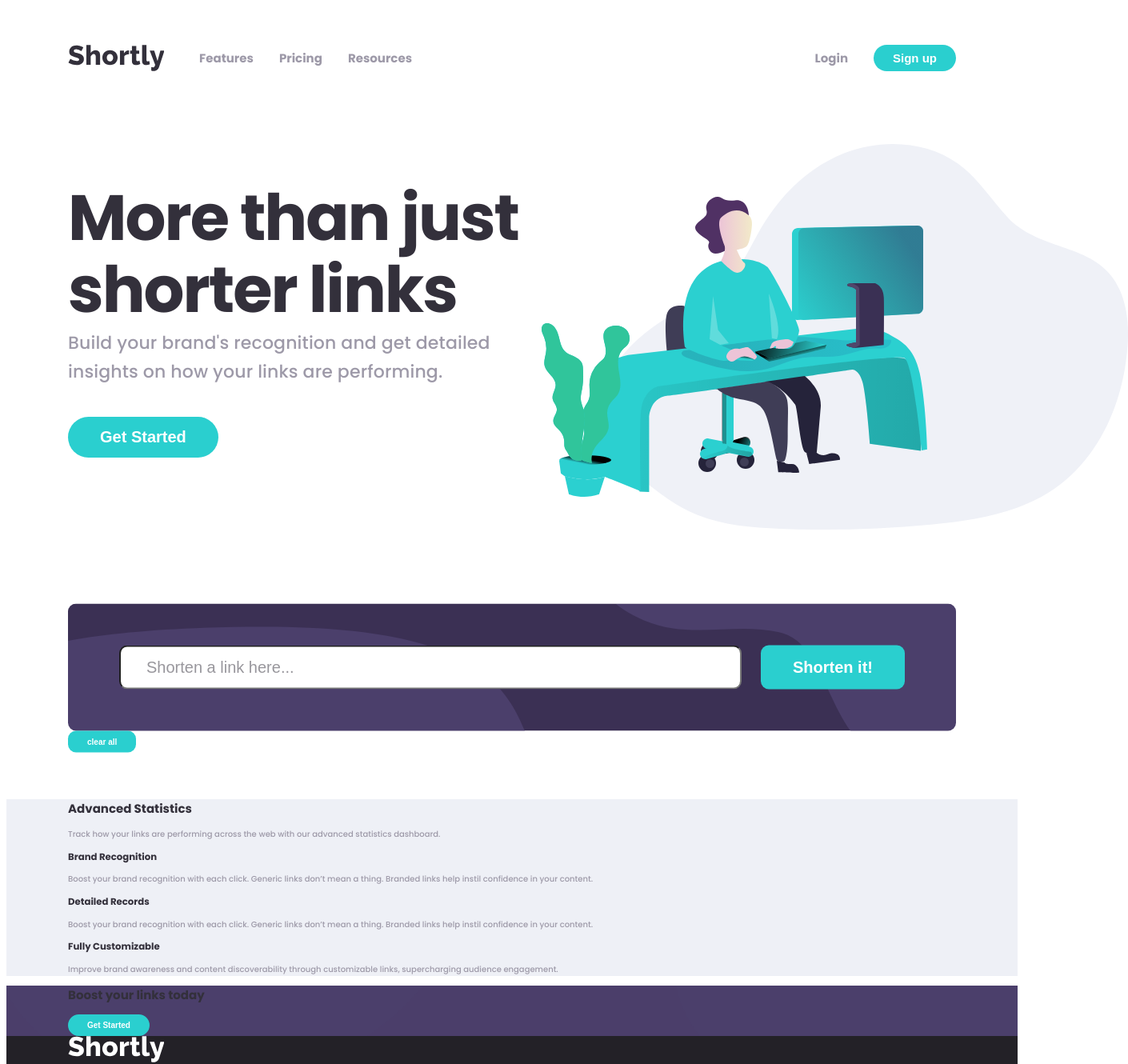
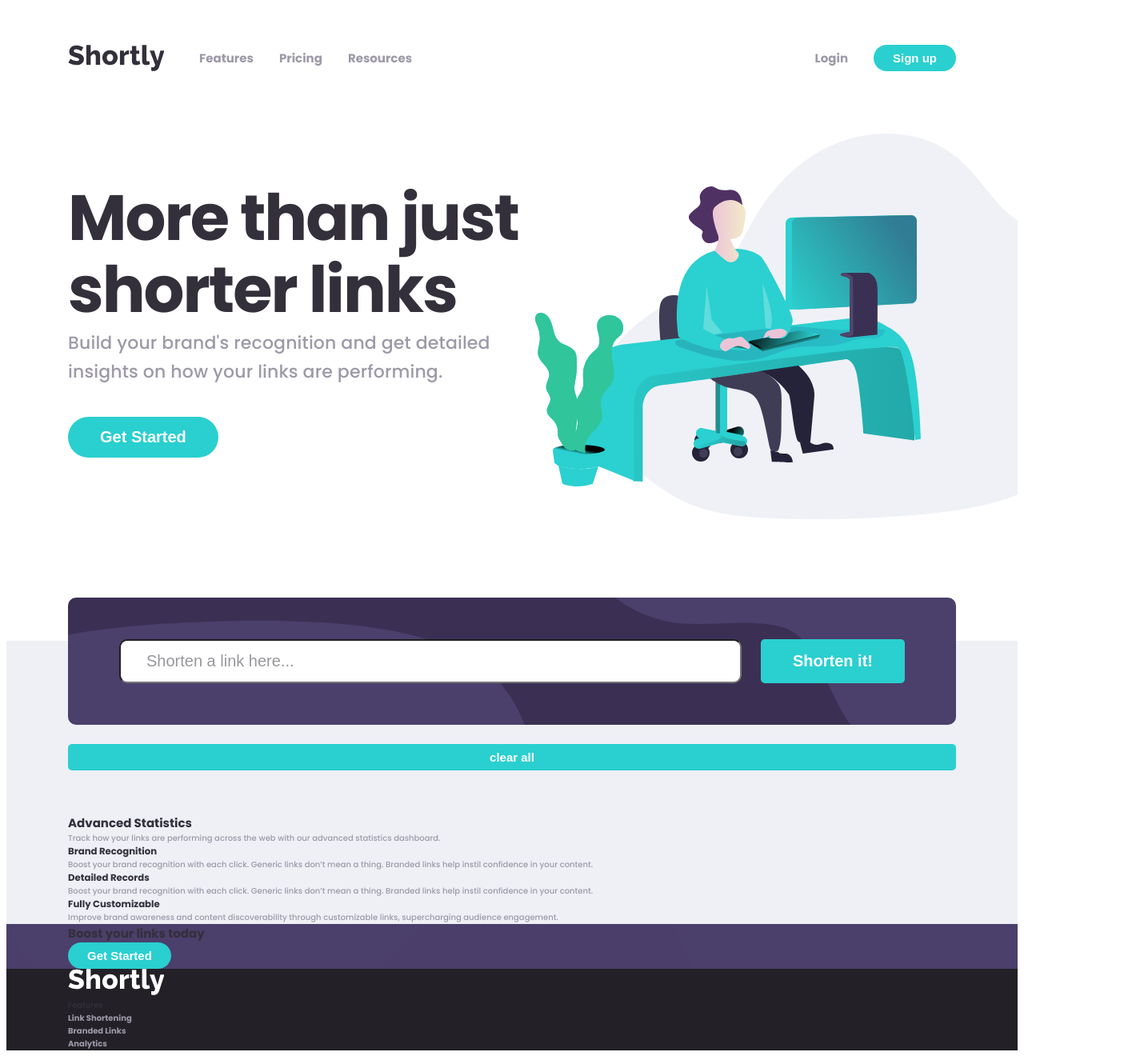
Before and after one commit to andythefan1/url-shortly-design-challenge, a React (Create React App) app: page / in a window 1280 px wide. Shown: the top 1330 px of the page at 80% size, 1410 px wide, since content can reach past the window. Built offline with nearby package versions, Linux system fonts and the light colour scheme.

Commit message:
implemented shortened URL list; fixing hero image

```diff
--- a/src/App.css
+++ b/src/App.css
@@ -20,10 +20,19 @@ footer {
 
 section.landing {
 	height: 66.4rem;
+	position: relative;
+	overflow: hidden;
 }
 
-.shorten-url {
+section.shorten-url {
+	background-color: var(--var-blue-light);
+}
+
+.shorten-url.container-centered {
 	transform: translateY(-25%);
+	display: flex;
+	flex-direction: column;
+	row-gap: 2.4rem;
 }
 
 section.more-info {
@@ -51,6 +60,8 @@ section.call-to-action {
 
 /* COMPONENTS */
 
+/* GENERAL STYLES */
+
 .rounded {
 	border-radius: 10px;
 }
@@ -61,7 +72,8 @@ section.call-to-action {
 
 .card {
 	background-color: var(--var-white);
-	border-radius: 6px;
+	border-radius: 5px;
+	padding: 1.8rem 3.2rem;
 }
 
 nav {
@@ -71,6 +83,12 @@ nav {
 
 .landing-background {
 	position: absolute;
-	top: 18rem;
+	top: 3rem;
 	right: -13rem;
 }
+
+.shorten-url-list {
+	display: flex;
+	flex-direction: column;
+	row-gap: 1.6rem;
+}
--- a/src/components/Button/index.jsx
+++ b/src/components/Button/index.jsx
@@ -7,7 +7,7 @@ export const Button = ({
 	isDisabled,
 	children,
 }) => {
-	let classList = '';
+	let classList = 'button ';
 	if (isPrimary) {
 		classList += 'primary ';
 	}
--- a/src/components/Button/styles.css
+++ b/src/components/Button/styles.css
@@ -1,9 +1,10 @@
 button {
+	font-size: 1.5rem;
 	font-weight: 700;
 	color: var(--var-white);
 	background-color: var(--var-cyan);
 	border: none;
-	border-radius: 10px;
+	border-radius: 5px;
 	padding: 8px 24px;
 }
 
@@ -12,6 +13,10 @@ button.primary {
 	padding: 1.4rem 4rem;
 }
 
+button:hover {
+	cursor: pointer;
+}
+
 button:active,
 button:focus,
 button:hover,
--- a/src/components/ShortenedURLCard/index.jsx
+++ b/src/components/ShortenedURLCard/index.jsx
@@ -1,13 +1,17 @@
+import { Button } from '../Button';
 import './styles.css';
 
-export const ShortenedURLCard = ({ header, children }) => {
+export const ShortenedURLCard = ({ header, onClick, body }) => {
 	return (
 		<div className='card shorten-url-card'>
-			<div className='shorten-url-card-header'>
-				<p>{header}</p>
+			<div className='shorten-url-card-header'>{header}</div>
+
+			<div className='shorten-url-card-body'>
+				<a className='shorten-url-link' href={body}>
+					{body}
+				</a>
+				<Button onClick={() => onClick(body)}>Copy</Button>
 			</div>
-			<hr />
-			<div className='shorten-url-card-body'>{children}</div>
 		</div>
 	);
 };
--- a/src/components/ShortenedURLCard/styles.css
+++ b/src/components/ShortenedURLCard/styles.css
@@ -1,3 +1,18 @@
 .shorten-url-card {
-	border: 1px solid grey;
+	display: flex;
+	justify-content: space-between;
+	font-size: 2rem;
 }
+
+.shorten-url-card-body {
+	display: flex;
+	column-gap: 2.4rem;
+}
+
+.shorten-url-card-body .button {
+	font-size: 1.5rem;
+}
+
+a.shorten-url-link {
+	color: var(--var-cyan);
+}
--- a/src/containers/Shortly/index.jsx
+++ b/src/containers/Shortly/index.jsx
@@ -35,7 +35,6 @@ export const Shortly = () => {
 	};
 
 	const handleCopyURL = async (value) => {
-		debugger;
 		try {
 			if (value.length > 0) {
 				await navigator.clipboard.writeText(value);
@@ -47,6 +46,7 @@ export const Shortly = () => {
 		}
 	};
 
+	console.log('shortenedURLs: ', shortenedURLs);
 	return (
 		<div className='shortly-app'>
 			<header>
@@ -63,7 +63,7 @@ export const Shortly = () => {
 						<Hero></Hero>
 					</div>
 				</section>
-				<section className=''>
+				<section className='shorten-url'>
 					<div className='shorten-url container-centered'>
 						<ShortenURLForm
 							onChange={handleURLInput}
@@ -74,17 +74,14 @@ export const Shortly = () => {
 						></ShortenURLForm>
 						<div className='shorten-url-list'>
 							{shortenedURLs.map((shortenedURL, i) => (
-								<ShortenedURLCard key={i} header={shortenedURL.originalURL}>
-									{shortenedURL.shortURL}
-									<Button
-										isRounded
-										onClick={() => handleCopyURL(shortenedURL.shortURL)}
-									>
-										Copy
-									</Button>
-								</ShortenedURLCard>
+								<ShortenedURLCard
+									key={i}
+									header={shortenedURL.originalURL}
+									body={shortenedURL.shortURL}
+									onClick={handleCopyURL}
+								></ShortenedURLCard>
 							))}
-							<button onClick={handleClearAllURLs}>clear all</button>
+							<Button onClick={handleClearAllURLs}>clear all</Button>
 						</div>
 					</div>
 				</section>
--- a/src/index.css
+++ b/src/index.css
@@ -92,6 +92,13 @@ li {
 	margin: 0;
 }
 
+h1,
+h2,
+h3 {
+	padding: 0;
+	margin: 0;
+}
+
 h1 {
 	padding: 0;
 	margin: 0 0 0.4rem 0;
```
